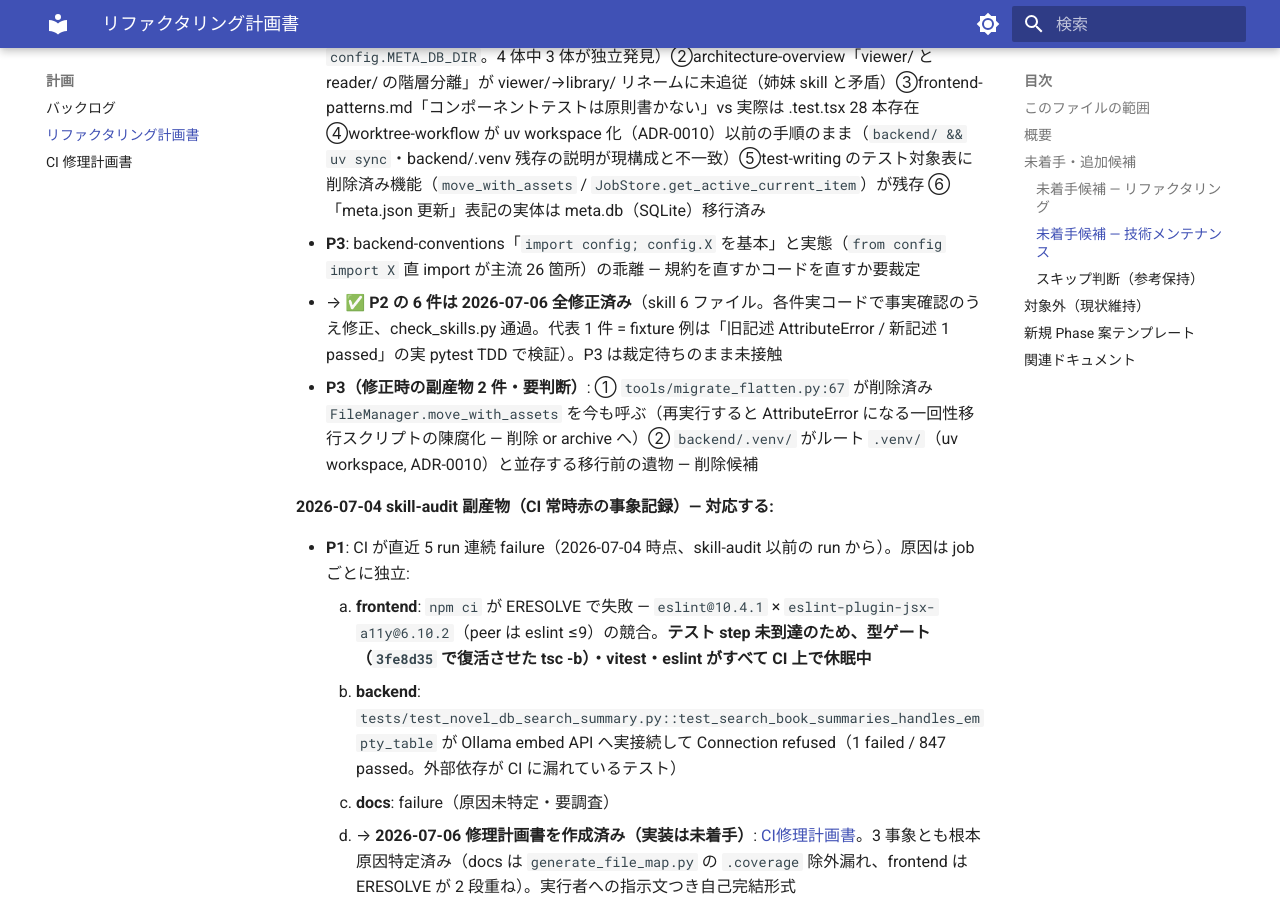
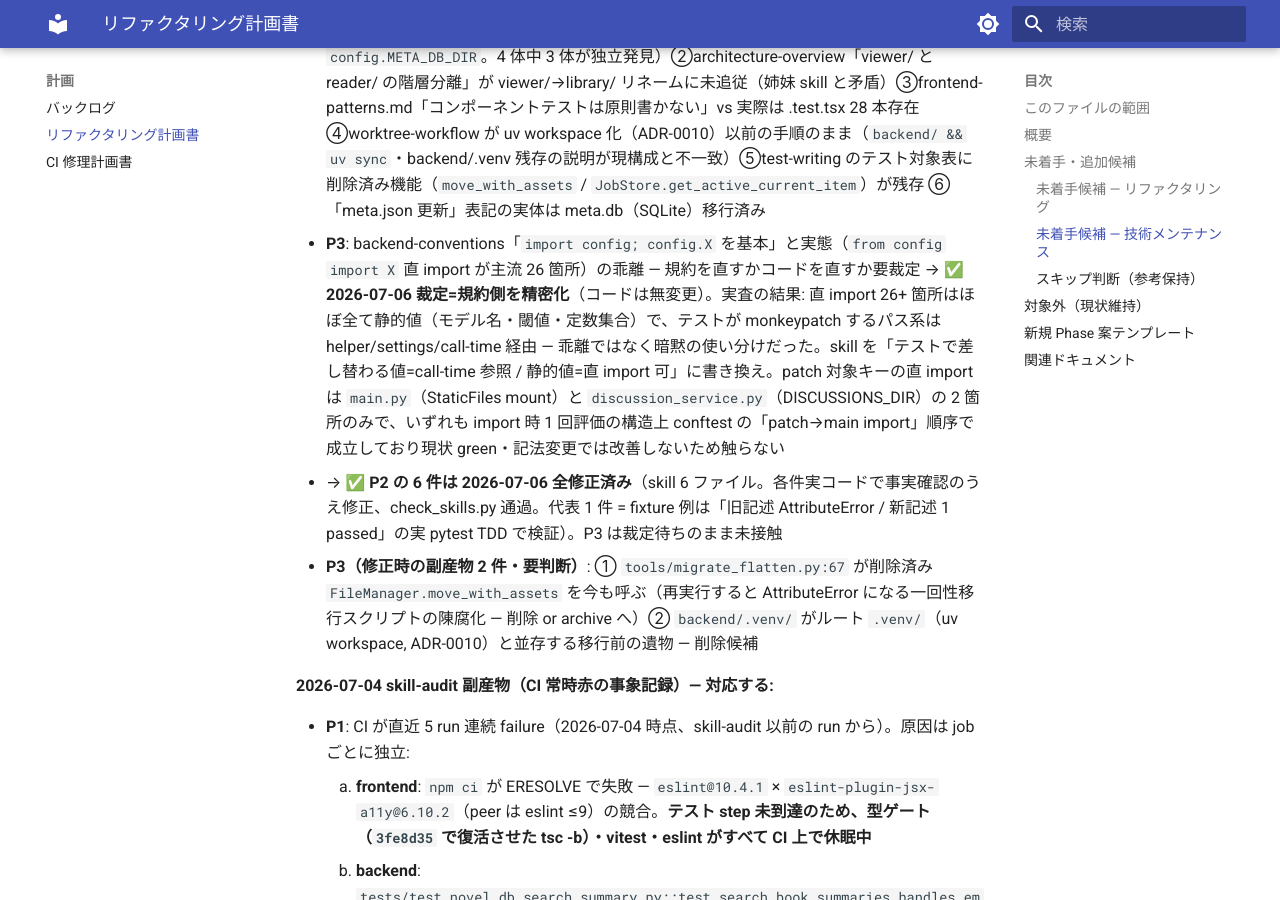
Before and after one commit to kkmmyr/Pic2PDF_Viewer, an MkDocs documentation site: the page built from docs/log/計画/リファクタリング計画書.md, in a window 1280 px wide and 900 px high, scrolled down 3568 px. Built offline with MkDocs 1.6.1 and Material for MkDocs 9.7.7, drawn with Linux system fonts in a browser that asks for light colours.

Commit message:
docs(skills): P3 config import 規約を裁定 — 「テストで差し替わる値か」で使い分ける形へ精密化
実査: 直 import 26+ 箇所はほぼ全て静的値で、monkeypatch 対象のパス系は
helper/settings/call-time 経由 — 乖離でなく暗黙の使い分けだった。
patch 対象キーの直 import は main.py(mount)/discussion_service.py の 2 箇所のみで、
import 時 1 回評価の構造上 conftest の patch→import 順序で成立(現状 green)のため
コードは無変更。規約側を精密化し計画書 P3 へ裁定を記録。

Co-Authored-By: Claude Fable 5 <noreply@anthropic.com>

```diff
--- a/docs/log/計画/リファクタリング計画書.md
+++ b/docs/log/計画/リファクタリング計画書.md
@@ -98,6 +98,7 @@ _依存更新・ライブラリ移行・インフラ/DB ツール導入・性能
 
 - **P2**: `.claude/skills` の実態乖離 6 件 — ①test-writing/references/backend-patterns.md の fixture 例が存在しない `meta_store.DATA_DIR` を patch（コピペで AttributeError。実際は `config.META_DB_DIR`。4 体中 3 体が独立発見）②architecture-overview「viewer/ と reader/ の階層分離」が viewer/→library/ リネームに未追従（姉妹 skill と矛盾）③frontend-patterns.md「コンポーネントテストは原則書かない」vs 実際は .test.tsx 28 本存在 ④worktree-workflow が uv workspace 化（ADR-0010）以前の手順のまま（`backend/ && uv sync`・backend/.venv 残存の説明が現構成と不一致）⑤test-writing のテスト対象表に削除済み機能（`move_with_assets` / `JobStore.get_active_current_item`）が残存 ⑥「meta.json 更新」表記の実体は meta.db（SQLite）移行済み
 - **P3**: backend-conventions「`import config; config.X` を基本」と実態（`from config import X` 直 import が主流 26 箇所）の乖離 — 規約を直すかコードを直すか要裁定
+  → **✅ 2026-07-06 裁定=規約側を精密化**（コードは無変更）。実査の結果: 直 import 26+ 箇所はほぼ全て静的値（モデル名・閾値・定数集合）で、テストが monkeypatch するパス系は helper/settings/call-time 経由 — 乖離ではなく暗黙の使い分けだった。skill を「テストで差し替わる値=call-time 参照 / 静的値=直 import 可」に書き換え。patch 対象キーの直 import は `main.py`（StaticFiles mount）と `discussion_service.py`（DISCUSSIONS_DIR）の 2 箇所のみで、いずれも import 時 1 回評価の構造上 conftest の「patch→main import」順序で成立しており現状 green・記法変更では改善しないため触らない
 - → **✅ P2 の 6 件は 2026-07-06 全修正済み**（skill 6 ファイル。各件実コードで事実確認のうえ修正、check_skills.py 通過。代表 1 件 = fixture 例は「旧記述 AttributeError / 新記述 1 passed」の実 pytest TDD で検証）。P3 は裁定待ちのまま未接触
 - **P3（修正時の副産物 2 件・要判断）**: ① `tools/migrate_flatten.py:67` が削除済み `FileManager.move_with_assets` を今も呼ぶ（再実行すると AttributeError になる一回性移行スクリプトの陳腐化 — 削除 or archive へ）② `backend/.venv/` がルート `.venv/`（uv workspace, ADR-0010）と並存する移行前の遺物 — 削除候補
 
```
Also changed, not shown: .claude/skills/backend-conventions/SKILL.md (+4 -1 lines).
